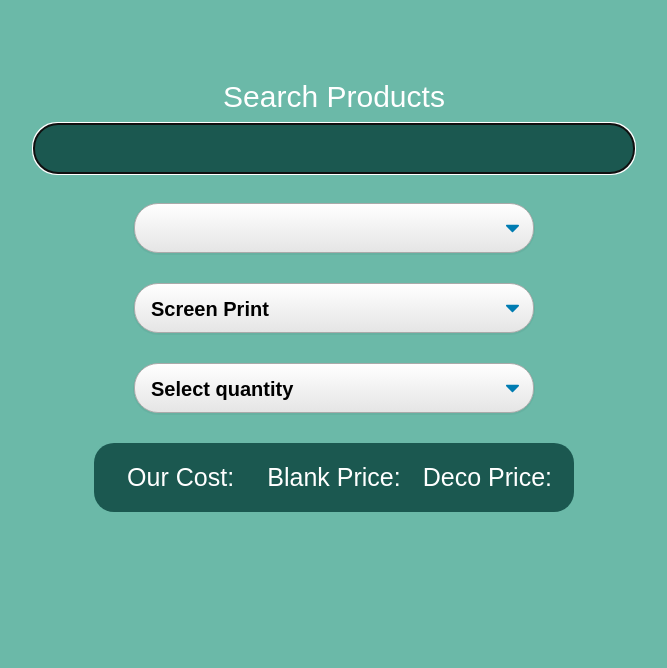
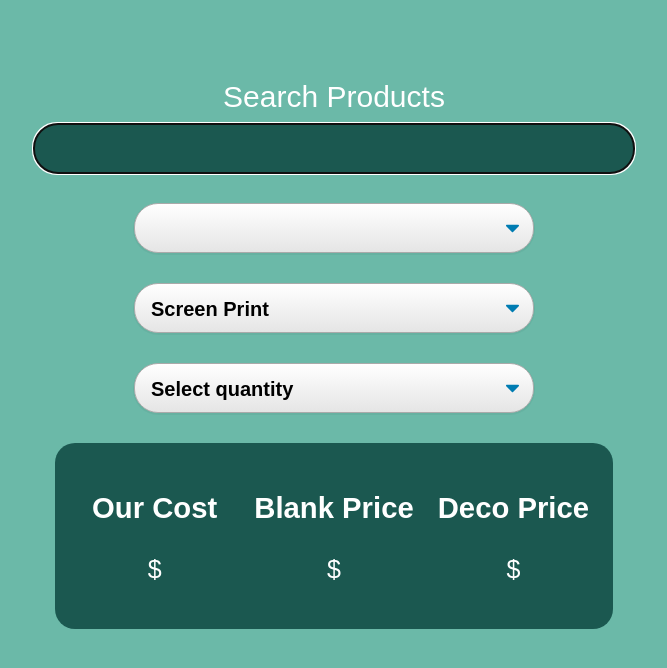
Before and after one commit to daemyonc/angular-quoting-app, an Angular app: page / in a window 1280 px wide. Shown: the top 668 px of the page, without its empty margins (306-973 px from the left). Built offline with nearby package versions, Linux system fonts and the light colour scheme.

Commit message:
Fix HTML structure

```diff
--- a/src/results/results.component.html
+++ b/src/results/results.component.html
@@ -1,3 +1,3 @@
-<section class="priceResults">Our Cost: {{itemCost}}</section>
-<section class="priceResults">Blank Price: {{blankCost}}</section>
-<section class="priceResults">Deco Price: {{decoPrice}}</section>
+<section class="priceResults"><h3>Our Cost</h3><p>${{itemCost}}</p></section>
+<section class="priceResults"><h3>Blank Price</h3><p>${{blankCost}}</p></section>
+<section class="priceResults"><h3>Deco Price</h3><p>${{decoPrice}}</p> </section>
```
